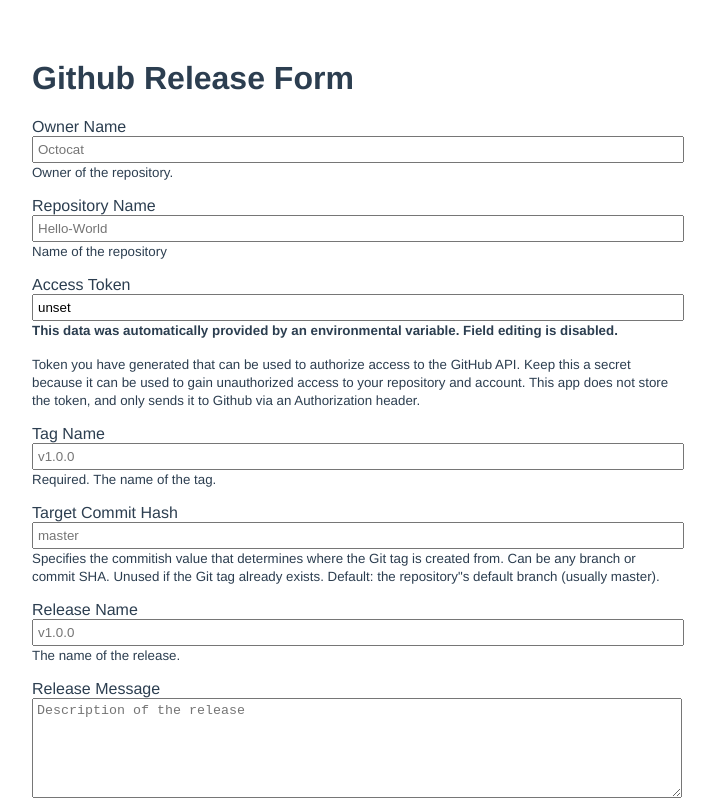
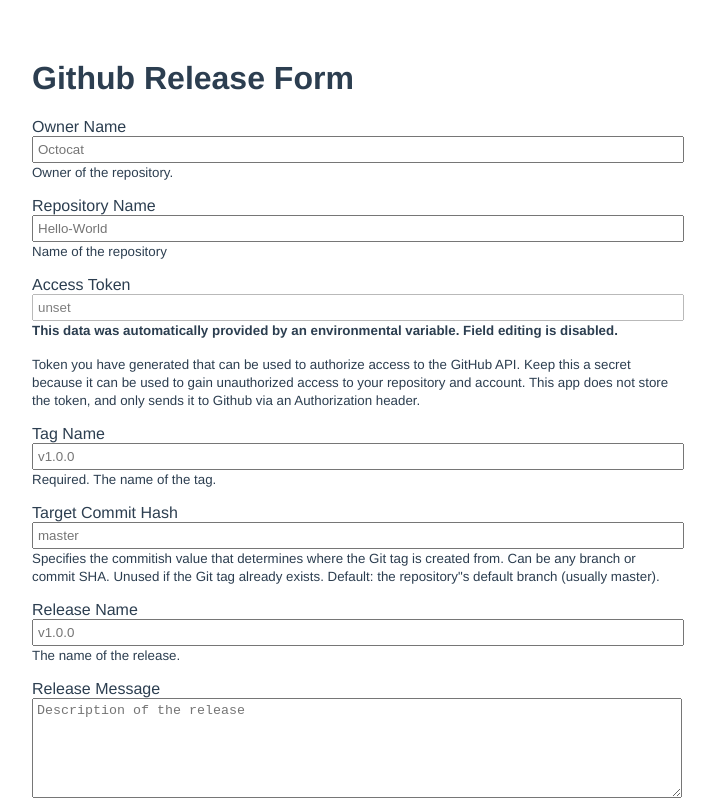
Before and after one commit to tanmancan/git-release, a Vue app: page / in a window 1280 px wide. Shown: the top 800 px of the page, without its empty margins (288-1003 px from the left). Built offline with nearby package versions, Linux system fonts and the light colour scheme; no server answers.

Commit message:
styles for readonly variables

```diff
--- a/src/components/FormFieldFactory.vue
+++ b/src/components/FormFieldFactory.vue
@@ -56,6 +56,10 @@
     padding: .25rem;
   }
 
+  [readonly="readonly"] {
+    opacity: 0.5;
+  }
+
   p {
     margin: 0 0 1rem;
   }
```
